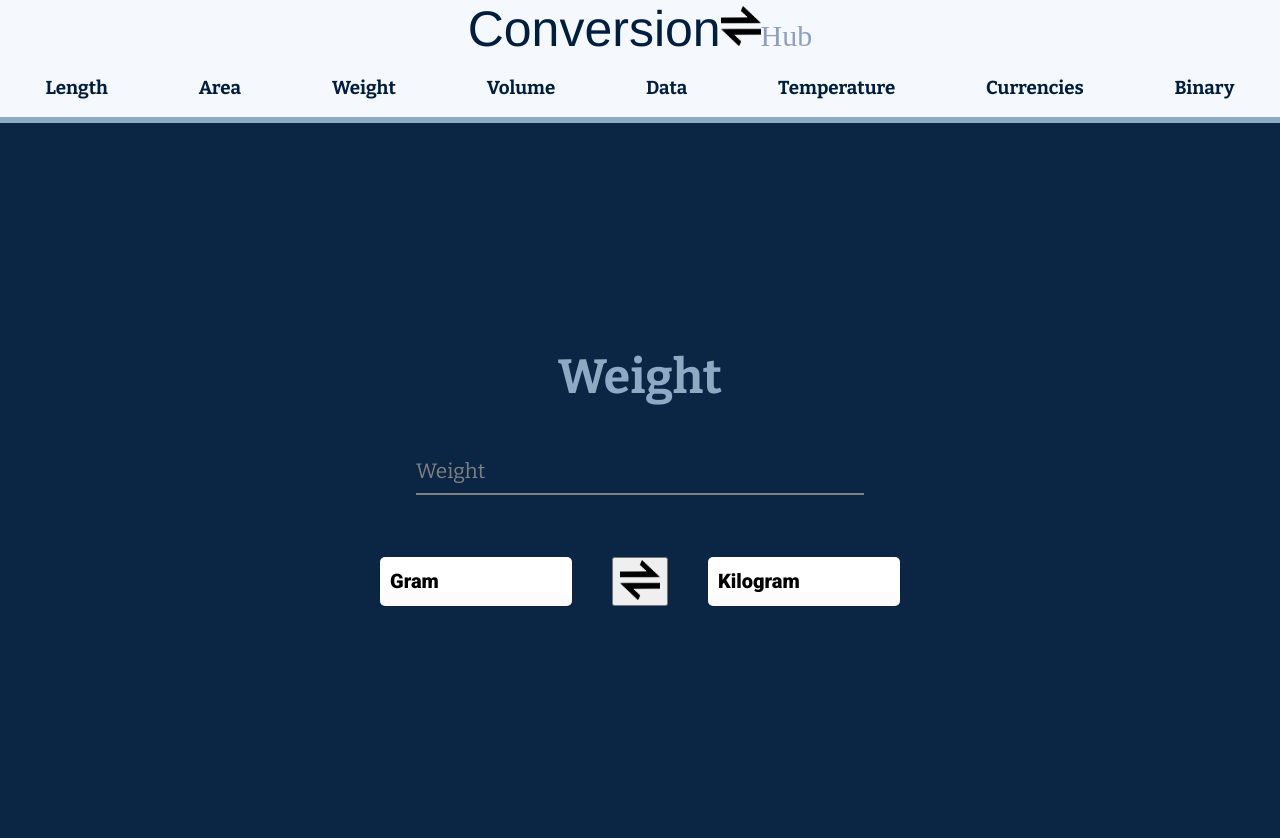
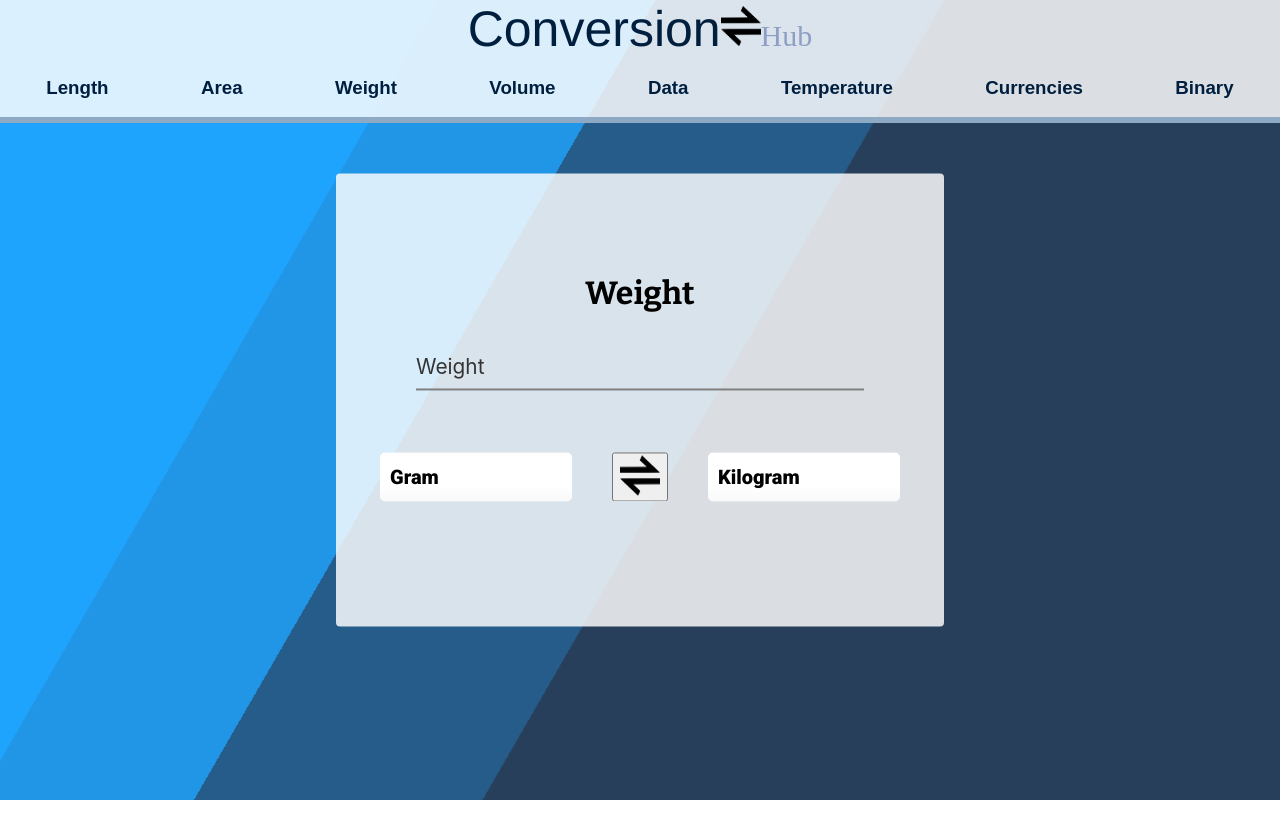
Before and after one commit to eetu-niittymaki/ConversionHub, a React (Create React App) app: page / in a window 1280 px wide. Both pictures are taken after a click on the element "Weight". Shown: the top 838 px of the page. After the commit the page ends 800 px from the top, so only its background shows below. Built offline with nearby package versions, Linux system fonts and the light colour scheme.

Commit message:
Change layout

```diff
--- a/src/App.js
+++ b/src/App.js
@@ -51,7 +51,10 @@ function App() {
         <p>Currencies</p>
         <p>Binary</p>
       </Header >
-      <div className="App-body">
+      <div className="bg"></div>
+      <div className="bg bg2"></div>
+      <div className="bg bg3"></div>
+      <div className="content">
         {renderSwitch(conversionType)}
       </div>
     </div>
--- a/src/App.scss
+++ b/src/App.scss
@@ -1,3 +1,9 @@
+*,
+*::before,
+*::after {
+  box-sizing: border-box;
+}
+
 .App {
   text-align: center;
 }
@@ -12,3 +18,151 @@
   color: #8da9c4;
   font-family: "Bitter", sans-serif;
 }
+
+.bg {
+  animation: slide 30s ease-in-out infinite alternate;
+  background-image: linear-gradient(-60deg, #0b2545 50%, #09f 50%,);
+  bottom: 0;
+  left: -50%;
+  opacity: .5;
+  position :fixed;
+  right: -50%;
+  top: 0;
+  z-index: -1;
+}
+
+.bg2 {
+  animation-direction: alternate-reverse;
+  animation-duration: 18s;
+}
+
+.bg3 {
+  animation-duration: 21s;
+}
+
+.content {
+  background-color:rgba(255, 255, 255, 0.829);
+  color: black;
+  border-radius: .25em;
+  box-shadow: 2 1 5em rgba(0,0,0,.25);
+  box-sizing: border-box;
+  left: 50%;
+  padding: 10vmin;
+  position: fixed;
+  text-align: center;
+  top: 50%;
+  transform: translate(-50%, -50%);
+}
+
+h1 {
+  font-family: "Bitter", sans-serif;
+  font-weight: bold;
+
+}
+
+select {
+  appearance: none;
+  background-color: transparent;
+  border: none;
+  padding: 0 1em 0 0;
+  margin: 0;
+  width: 100%;
+  border-color: black;
+  min-width: 15vh;
+  min-height: 6vh;
+  font-family: "Roboto";
+  font-weight: 900;
+}
+
+.select {
+  width: 100%;
+  min-width: 15ch;
+  max-width: 30ch;
+  border: 1px solid var(--select-border);
+  border-radius: 0.25em;
+  padding: 0.25em 0.5em;
+  font-size: 1.25rem;
+  cursor: pointer;
+  line-height: 1.1;
+  border-color: black;
+  background-color: #fff;
+  background-image: linear-gradient(to top, #f9f9f9, #fff 33%);
+}
+
+select::-ms-expand {
+  display: none;
+}
+
+form {
+  position: relative;
+  padding: 15px 0 0;
+  margin-top: 10px;
+}
+
+input {
+  appearance: none;
+  -webkit-appearance: none;
+  -moz-appearance: textfield;
+  font-family: inherit;
+  width: 100%;
+  border: 0;
+  border-bottom: 2px solid gray;
+  outline: 0;
+  font-size: 1.3rem;
+  color: black;
+  padding: 7px 0;
+  background: transparent;
+  transition: border-color 0.2s;
+
+  &::placeholder {
+      color: transparent;
+  }
+
+  &:placeholder-shown ~ .formLabel {
+      font-size: 1.3rem;
+      cursor: text;
+      top: 20px;
+  }
+}
+
+form label {
+  position: absolute;
+  top: 0;
+  display: block;
+  transition: 0.2s;
+  font-size: 1rem;
+  color: rgb(53, 52, 52);
+}
+
+input:focus {
+  ~ .formLabel {
+    position: absolute;
+    top: 0;
+    display: block;
+    transition: 0.2s;
+    font-size: 1rem;
+    color: gray;
+    font-weight:700;
+  }
+  padding-bottom: 6px;
+  font-weight: 700;
+  border-width: 3px;
+  border-image: linear-gradient(to right, gray,white);
+  border-image-slice: 1;
+}
+
+input {
+  &:required,&:invalid { box-shadow:none; }
+}
+
+
+
+@keyframes slide {
+  0% {
+      transform:translateX(-25%);
+  }
+
+  100% {
+      transform:translateX(25%);
+  }
+}
--- a/src/Components/Currencies.js
+++ b/src/Components/Currencies.js
@@ -77,7 +77,7 @@ const  Currencies = () => {
                   handleChange={(e) => handleChange(e)}
             />
             <div style={{ display: "flex", flexDirection: "row", justifyContent: "center", marginBottom:"10%", maxWidth: "35vw"}}>
-                <Select type={"first"}
+                <Select type={true}
                         firstSelection={origCurrency}
                         amount={amount}
                         units={rates}
@@ -91,11 +91,10 @@ const  Currencies = () => {
                                                 finalCurrencyRef.current = origCurrency ;
                                                 calculateConversion()}}
                 />
-                <Select lastSelection={finalCurrencyRef.current}
-                        firstSelection={origCurrencyRef.current}
+                <Select firstSelection={origCurrencyRef.current}
+                        lastSelection={finalCurrencyRef.current}
                         amount={amountRef.current}
                         units={rates}
-                        output={1}
                         handleChange={(e) => { setFinalCurrency(e.target.value) ;
                                                 finalCurrencyRef.current = e.target.value ;
                                                 calculateConversion() }}
--- a/src/Components/Form.js
+++ b/src/Components/Form.js
@@ -1,5 +1,5 @@
 import React from "react"
-import "./UnitForm.scss"
+import "../App.scss"
 
 const Form = ({amount, name, title,  handleChange}) => {
     return (
--- a/src/Components/Header.css
+++ b/src/Components/Header.css
@@ -1,5 +1,5 @@
 .main {
-    background-color: #f5f8fd;
+    background-color: rgba(255, 255, 255, 0.836);
     width: 100%;
     height: 100%;
     position: sticky;
@@ -18,7 +18,7 @@
 .children {
     justify-content: space-evenly;
     margin: auto;
-    font-family: "Bitter", sans-serif;
+    font-family: "Playfair Display", sans-serif;
     cursor: pointer;
 }
 
--- a/src/Components/Select.js
+++ b/src/Components/Select.js
@@ -1,8 +1,8 @@
 import React from "react"
-import "./UnitForm.scss"
+import "../App.scss"
 
-const Select = ({type, lastSelection, firstSelection, output, amount, units, handleChange}) => {
-    if (type === "first") {
+const Select = ({type, firstSelection, lastSelection,  units, amount, handleChange, output,}) => {
+    if (type === true) {
         return (
             <select name="firstSelection"
                 id="firstSelection"
@@ -28,7 +28,8 @@ const Select = ({type, lastSelection, firstSelection, output, amount, units, han
                     {units && Object.keys(units).map((unit, index) => (
                         <option key={index} value={unit}>
                             {amount ?
-                                    output === 0 ? (amount * (units[firstSelection] / units[unit])) : (amount * (units[unit] / units[firstSelection]))
+                                    output === false ? (amount * (units[firstSelection] / units[unit]))
+                                                     : (amount * (units[unit] / units[firstSelection]))
                                     : ""} {unit}
                         </option>
                     ))}
--- a/src/Components/TemperatureForm.js
+++ b/src/Components/TemperatureForm.js
@@ -36,7 +36,7 @@ export default function TemperatureForm() {
                   handleChange={(e) => handleChange(e)}
             />
             <div style={{ display: "flex", flexDirection: "row", justifyContent: "center", maxWidth: "35vw"}}>
-                <Select type={"first"}
+                <Select type={true}
                         firstSelection={firstSelection}
                         amount={amount}
                         units={tempUnits}
--- a/src/Components/UnitForm.js
+++ b/src/Components/UnitForm.js
@@ -2,7 +2,7 @@ import React, { useState, useEffect } from "react";
 import Form from "./Form";
 import ChangeButton from "./ChangeButton";
 import Select from "./Select";
-import "./UnitForm.scss"
+import "../App.scss"
 
 export default function UnitForm({title, units}) {
     const [amount, setAmount] = useState()
@@ -27,7 +27,7 @@ export default function UnitForm({title, units}) {
                   handleChange={handleChange}
             />
             <div style={{ display: "flex", flexDirection: "row", justifyContent: "center", marginBottom:"10%",  maxWidth: "35vw"}}>
-                <Select type={"first"}
+                <Select type={true}
                         firstSelection={firstSelection}
                         amount={amount}
                         units={units}
@@ -35,11 +35,11 @@ export default function UnitForm({title, units}) {
                 <ChangeButton functions={() => { setFirstSelection(lastSelection) ;
                                                 setLastSelection(firstSelection)}}
                 />
-                <Select lastSelection={lastSelection}
-                        firstSelection={firstSelection}
+                <Select firstSelection={firstSelection}
+                        lastSelection={lastSelection}
                         amount={amount}
                         units={units}
-                        output={0}
+                        output={false}
                         handleChange={e => setLastSelection(e.target.value)}
                 />
             </div>
--- a/src/Components/UnitForm.scss
+++ /dev/null
@@ -1,103 +0,0 @@
-*,
-*::before,
-*::after {
-  box-sizing: border-box;
-}
-
-select {
-    appearance: none;
-    background-color: transparent;
-    border: none;
-    padding: 0 1em 0 0;
-    margin: 0;
-    width: 100%;
-    border-color: white;
-    min-width: 15vh;
-    min-height: 6vh;
-    font-family: "Roboto";
-    font-weight: 900;
-}
-
-.select {
-    width: 100%;
-    min-width: 15ch;
-    max-width: 30ch;
-    border: 1px solid var(--select-border);
-    border-radius: 0.25em;
-    padding: 0.25em 0.5em;
-    font-size: 1.25rem;
-    cursor: pointer;
-    line-height: 1.1;
-    background-color: #fff;
-    background-image: linear-gradient(to top, #f9f9f9, #fff 33%);
-}
-
-select::-ms-expand {
-    display: none;
-}
-
-form {
-    position: relative;
-    padding: 15px 0 0;
-    margin-top: 10px;
-}
-
-input {
-    appearance: none;
-    -webkit-appearance: none;
-    -moz-appearance: textfield;
-    font-family: inherit;
-    width: 100%;
-    border: 0;
-    border-bottom: 2px solid gray;
-    outline: 0;
-    font-size: 1.3rem;
-    color: white;
-    padding: 7px 0;
-    background: transparent;
-    transition: border-color 0.2s;
-
-    &::placeholder {
-        color: transparent;
-    }
-
-    &:placeholder-shown ~ .formLabel {
-        font-size: 1.3rem;
-        cursor: text;
-        top: 20px;
-    }
-}
-
-form label {
-    position: absolute;
-    top: 0;
-    display: block;
-    transition: 0.2s;
-    font-size: 1rem;
-    color: gray;
-}
-
-input:focus {
-    ~ .formLabel {
-      position: absolute;
-      top: 0;
-      display: block;
-      transition: 0.2s;
-      font-size: 1rem;
-      color: gray;
-      font-weight:700;
-    }
-    padding-bottom: 6px;
-    font-weight: 700;
-    border-width: 3px;
-    border-image: linear-gradient(to right, gray,white);
-    border-image-slice: 1;
-  }
-
-input {
-    &:required,&:invalid { box-shadow:none; }
-}
-
-h1 {
-    font-weight: bold;
-}
```
Also changed, not shown: src/Utilities/calculations.js (deleted, +0 -15 lines).
